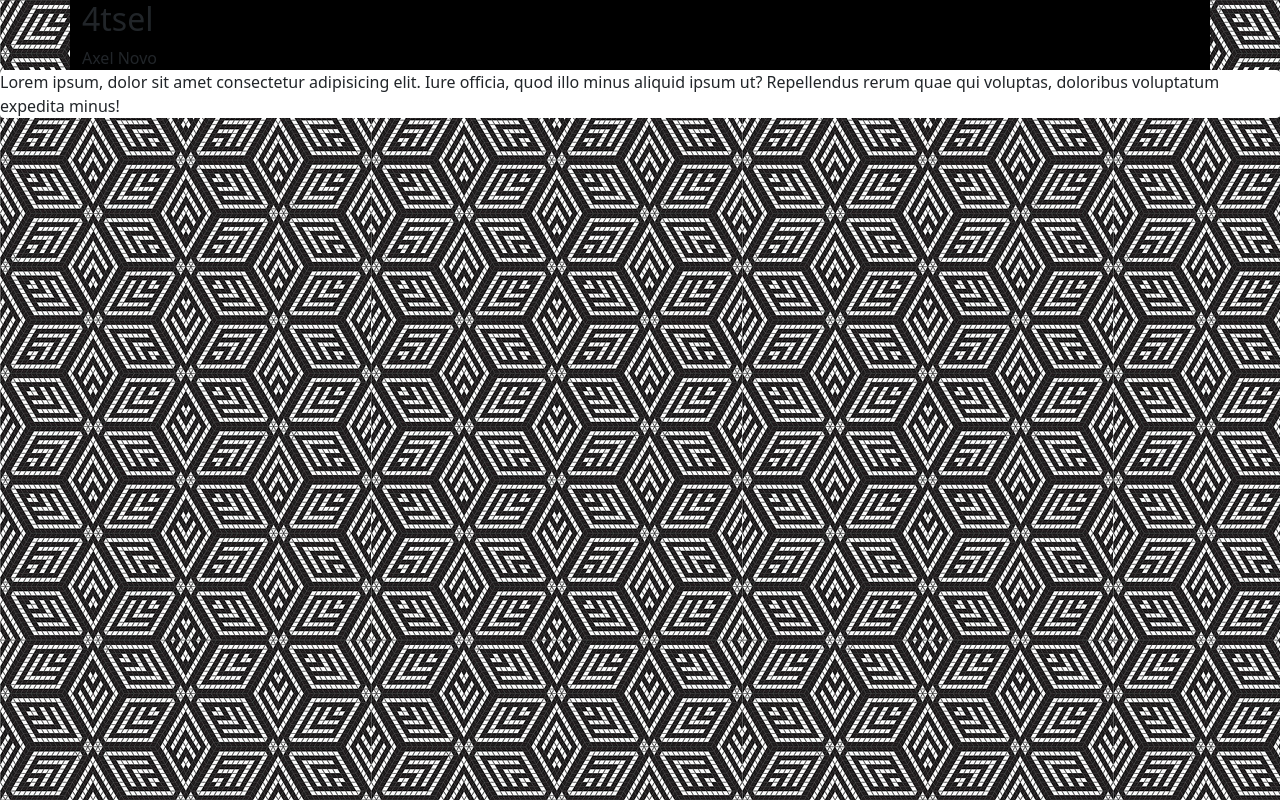
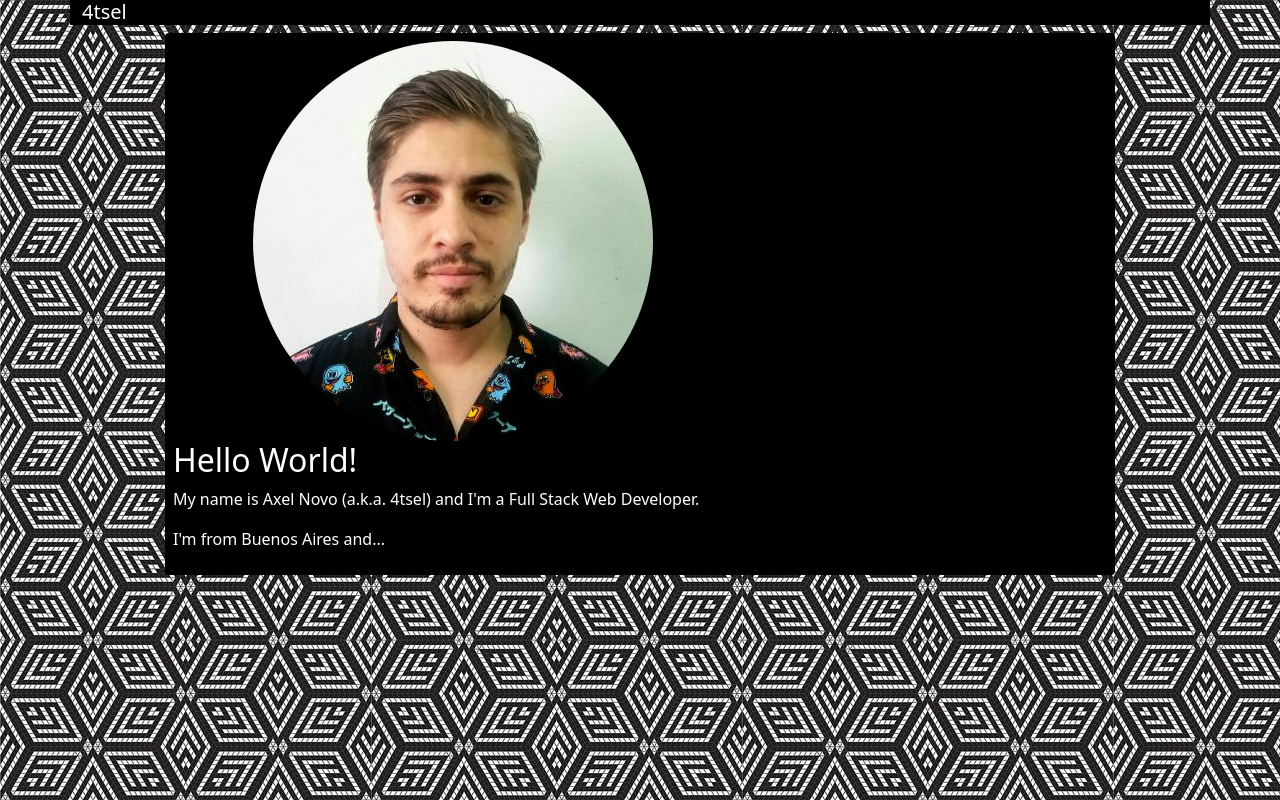
Before and after one commit to 4tsel/4tsel.github.io, a website: page index.html in a window 1280 px wide. Drawn offline with nearby package versions, Linux system fonts and the light colour scheme.

Commit message:
Home web design - 1

```diff
--- a/css/header.css
+++ b/css/header.css
@@ -1,3 +1,13 @@
-header{
-    background: black;
+header {
+    background: #000000;
 }
+
+header a {
+    text-decoration: none;
+    color: unset;
+}
+
+header a:focus{
+    text-decoration: none;
+    color: unset;
+}
--- a/css/index.css
+++ b/css/index.css
@@ -1,3 +1,8 @@
-main > div{
-    background: white;
+.profile-section {
+    background: black;
+    padding: 1vh;
 }
+
+.profile-img {
+    border-radius: 100%;
+}
--- a/css/styles.css
+++ b/css/styles.css
@@ -1,6 +1,16 @@
 @import url('header.css');
 @import url('index.css');
+
+*{
+    margin: 0 auto;
+    box-sizing: border-box;
+    color: white;
+}
 
 body{
     background: url('../img/background-pattern.jpg');
 }
+
+main{
+    margin-top: 1vh;
+}
--- a/index.html
+++ b/index.html
@@ -14,15 +14,45 @@
 <body>
 
     <header class="container">
-        <h2>4tsel</h2>
-        <span>Axel Novo</span>
+
+        <div class="row">
+
+            <div class="col-4">
+
+                <a href="/index.html" class="h1 navbar-brand">4tsel</a>
+            </div>
+
+            <div class="col-8">
+
+                <div class="row justify-content-end">
+
+
+                </div>
+            </div>
+        </div>
     </header>
 
-    <main>
+    <main class="container">
 
-        <div class="rounded">
+        <div class="row">
 
-            Lorem ipsum, dolor sit amet consectetur adipisicing elit. Iure officia, quod illo minus aliquid ipsum ut? Repellendus rerum quae qui voluptas, doloribus voluptatum expedita minus!
+            <div class="col-10 profile-section rounded">
+
+                <div class="row justify-content-center">
+
+                    <div class="col-10">
+
+                        <img src="./img/profile.jpg" alt="" class="img-fluid profile-img">
+                    </div>
+
+                    <div class="profile-description">
+
+                        <h2>Hello World!</h2>
+                        <p>My name is Axel Novo (a.k.a. 4tsel) and I'm a Full Stack Web Developer.</p>
+                        <p>I'm from Buenos Aires and...</p>
+                    </div>
+                </div>
+            </div>
         </div>
     </main>
 
```
Also changed, not shown: package.json (added, +23 -0 lines), img/profile.jpg (added), 2 other files.
